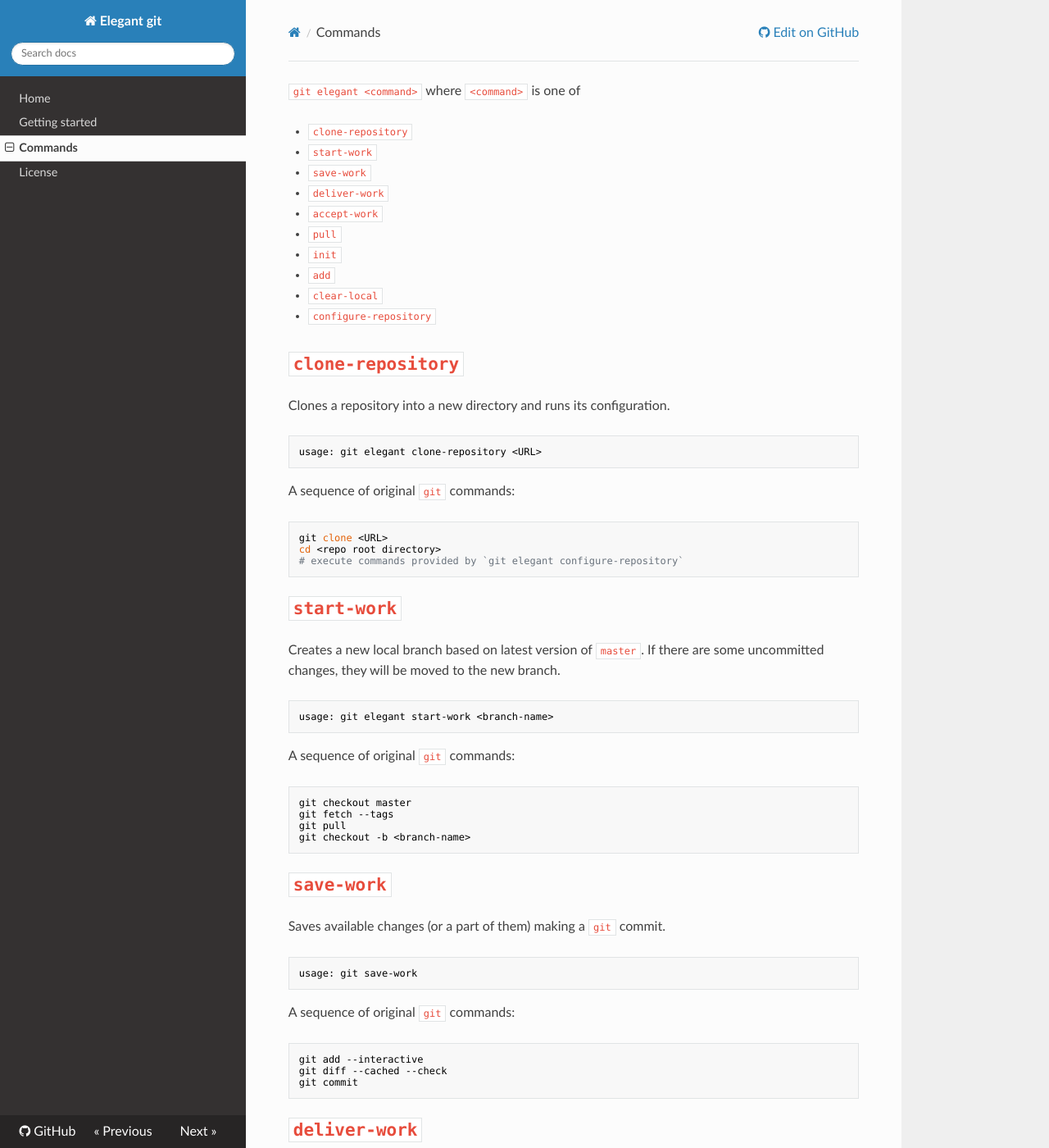
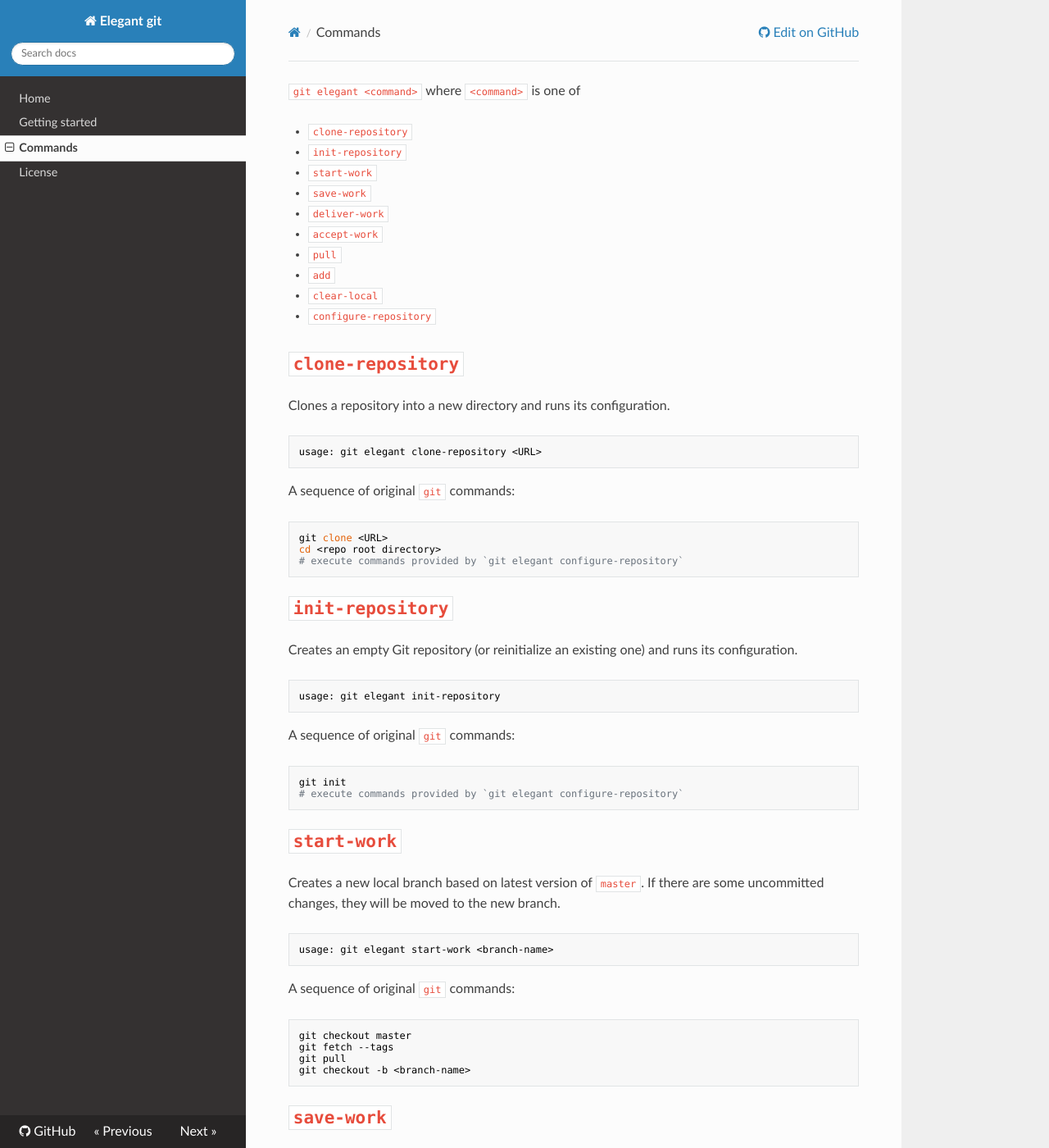
Before and after one commit to bees-hive/elegant-git, an MkDocs documentation site: the page built from docs/commands.md, in a window 1280 px wide and 1400 px high. Shown: the whole window at 82% size. Built offline with MkDocs 1.6.1, drawn with Linux system fonts in a browser that asks for light colours; nearby versions of some CDN libraries; some of the changed text lies outside the part shown.

Commit message:
Rename `init` command to `init-repository`

````diff
--- a/docs/commands.md
+++ b/docs/commands.md
@@ -1,12 +1,12 @@
 `git elegant <command>` where `<command>` is one of
 
 - `clone-repository`
+- `init-repository`
 - `start-work`
 - `save-work`
 - `deliver-work`
 - `accept-work`
 - `pull`
-- `init`
 - `add`
 - `clear-local`
 - `configure-repository`
@@ -22,6 +22,19 @@ A sequence of original `git` commands:
 ```bash
 git clone <URL>
 cd <repo root directory>
+# execute commands provided by `git elegant configure-repository`
+```
+
+# `init-repository`
+Creates an empty Git repository (or reinitialize an existing one) and runs its configuration.
+
+```bash
+usage: git elegant init-repository
+```
+
+A sequence of original `git` commands:
+```bash
+git init
 # execute commands provided by `git elegant configure-repository`
 ```
 
````
Also changed, not shown: other parts of docs/commands.md (+0 -3 lines), 6 other files.
